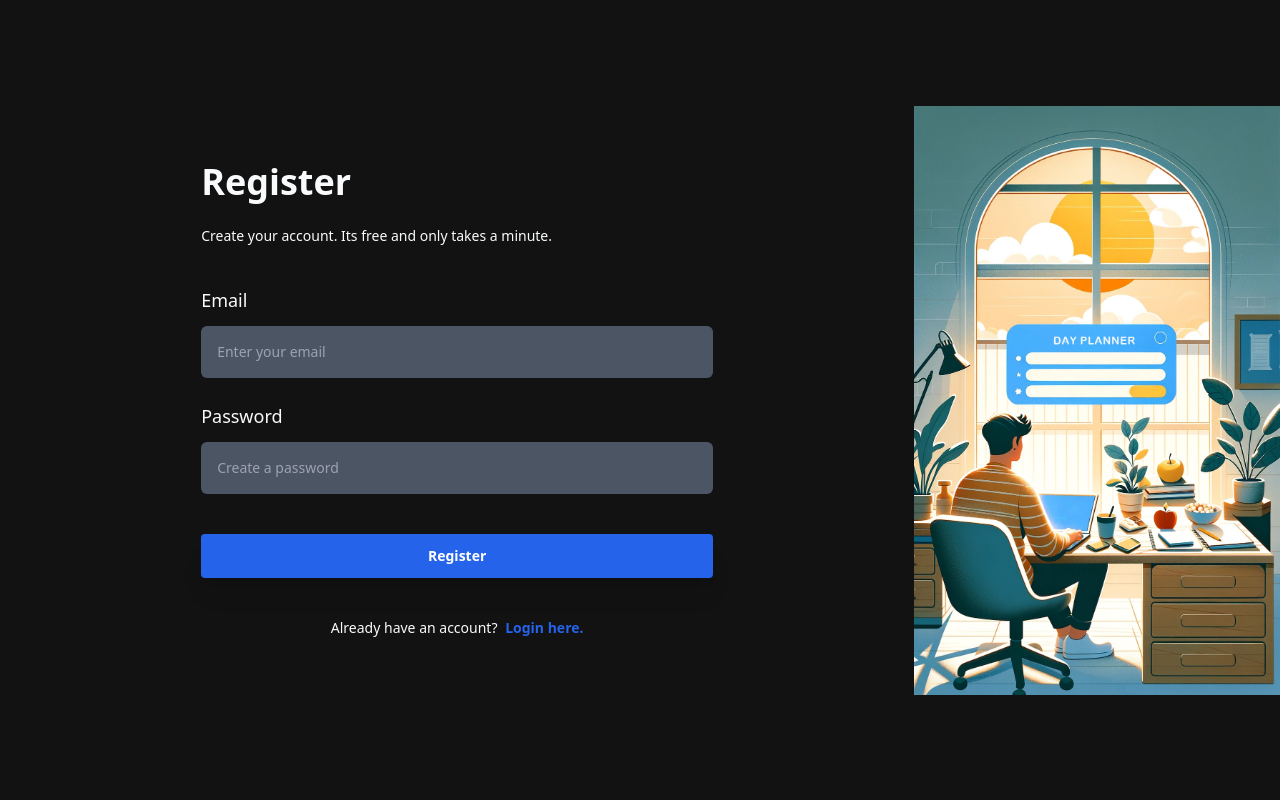
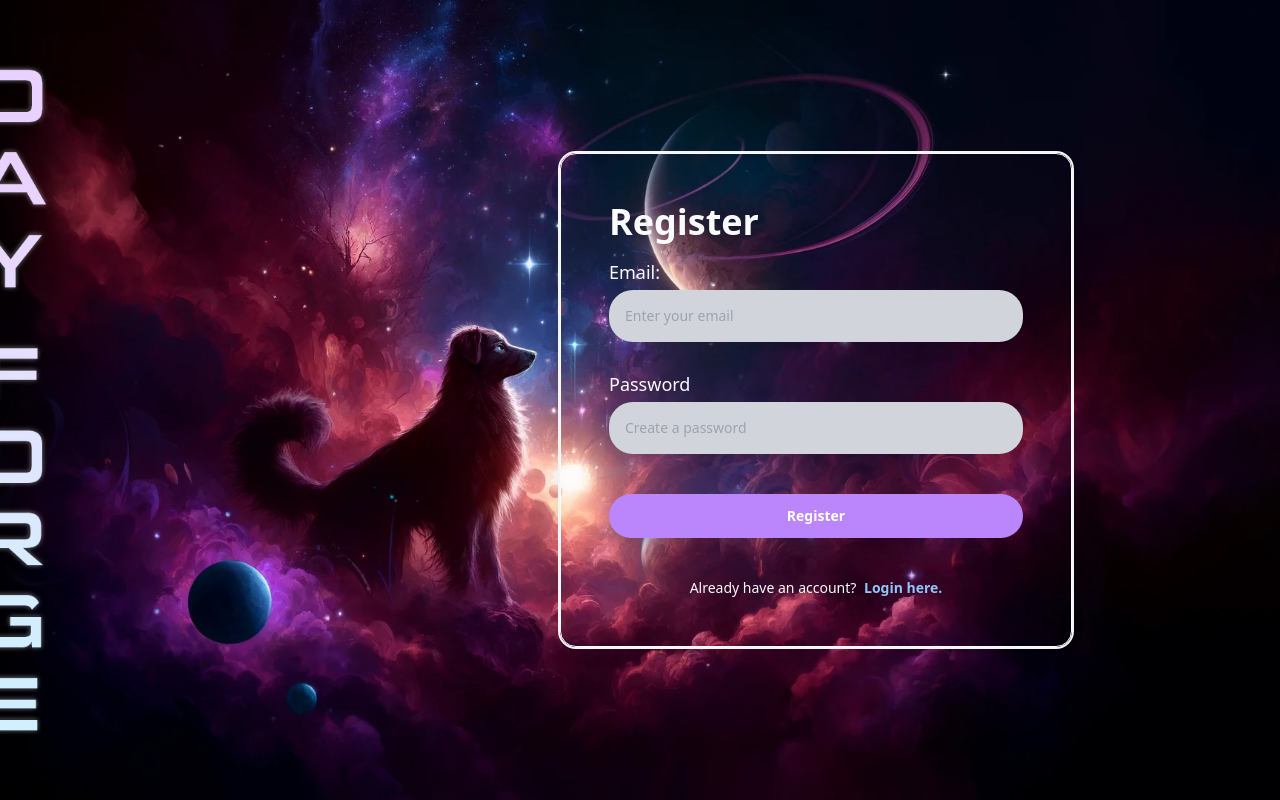
Before and after one commit to JasonBrunch/dayplanner, a Next.js app: page /registerPage in a window 1280 px wide. Built offline with nearby package versions, Linux system fonts and the light colour scheme; no server answers; a web font is replaced by a local one.

Commit message:
Fixed the css of the register page to match the login page

```diff
--- a/globals.css
+++ b/globals.css
@@ -126,3 +126,6 @@
    background: radial-gradient(circle,   rgba(0,191,255,1) 0%,  rgba(138,43,226,1) 100% );
 
 }
+.highlight {
+   background: var(--primary-color);
+}
--- a/pages/registerPage.js
+++ b/pages/registerPage.js
@@ -1,9 +1,8 @@
 import React, { useState } from "react";
 import { useRouter } from "next/router";
-import { registerUser } from '@/managers/loginManager'; // Ensure this is correctly imported
+import { registerUser } from "@/managers/loginManager"; // Ensure this is correctly imported
 import Link from "next/link";
 import { useUser } from "@/context/userContext";
-
 
 function RegisterPage() {
   const { login } = useUser();
@@ -38,55 +37,68 @@ function RegisterPage() {
       const result = await registerUser(email, password);
       if (result.success) {
         login(result.data);
-            router.push("/dashboard");  // Redirect to dashboard after registration
+        router.push("/dashboard"); // Redirect to dashboard after registration
       } else {
         console.error("Registration Error: ", result.message);
-            setErrors(prevErrors => ({ ...prevErrors, form: result.message }));
+        setErrors((prevErrors) => ({ ...prevErrors, form: result.message }));
       }
     } catch (error) {
       console.error("Registration Error: ", error);
-        setErrors(prevErrors => ({ ...prevErrors, form: error.message || 'Registration failed' }));
+      setErrors((prevErrors) => ({
+        ...prevErrors,
+        form: error.message || "Registration failed",
+      }));
     }
   };
 
   return (
-<div className="px-4 md:px-0 w-full  h-screen flex flex-row background font-sans text-white">
-      <div className="flex w-full  justify-center items-center">
+    <div
+      className="flex justify-end items-center h-screen w-full bg-no-repeat bg-cover bg-center"
+      style={{ backgroundImage: `url('/dayforge.jpg')` }}
+    >
+      <div className="w-full max-w-lg p-12 lg:mr-52 sm:border sm:border-gray-50 rounded-2xl sm:outline sm:outline-gray-100 sm:outline-2 shadow-lg">
         <form onSubmit={handleRegister} className="max-w-lg mx-auto w-full ">
-          <div className="mb-10">
-            <h3 className="text-4xl font-extrabold text-gray-50">Register</h3>
-            <p className="text-sm mt-6 text-gray-50">
-              Create your account. Its free and only takes a minute.
-            </p>
-          </div>
-          <div>
-            <label className="text-lg mb-3 block text-gray-50" htmlFor="email">Email</label>
+          <h3 className="text-4xl font-bold text-gray-50">Register</h3>
+
+          <div className=" py-4">
+            <label className="text-lg mb-1 block text-gray-50" htmlFor="email">
+              Email:
+            </label>
             <input
               id="email"
               type="email"
               value={email}
-              onChange={e => setEmail(e.target.value)}
-              className="w-full text-sm bg-gray-600 px-4 py-4 rounded-md outline-blue-600"
+              onChange={(e) => setEmail(e.target.value)}
+              className="w-full text-black text-sm bg-gray-300 px-4 py-4 rounded-3xl"
               placeholder="Enter your email"
             />
-            {errors.email && <p className="text-red-500 text-xs mt-2">{errors.email}</p>}
+            {errors.email && (
+              <p className="text-red-500 text-xs mt-2">{errors.email}</p>
+            )}
           </div>
-          <div className="mt-6">
-            <label className="text-lg mb-3 block text-gray-50" htmlFor="password">Password</label>
+          <div className="mt-3">
+            <label
+              className="text-lg mb-1 block text-gray-50"
+              htmlFor="password"
+            >
+              Password
+            </label>
             <input
               id="password"
               type="password"
               value={password}
-              onChange={e => setPassword(e.target.value)}
-              className="w-full text-sm bg-gray-600 px-4 py-4 rounded-md outline-blue-600"
+              onChange={(e) => setPassword(e.target.value)}
+              className="w-full text-black text-sm bg-gray-300 px-4 py-4 rounded-3xl"
               placeholder="Create a password"
             />
-            {errors.password && <p className="text-red-500 text-xs mt-2">{errors.password}</p>}
+            {errors.password && (
+              <p className="text-red-500 text-xs mt-2">{errors.password}</p>
+            )}
           </div>
           <div className="mt-10">
             <button
               type="submit"
-              className="w-full shadow-xl py-3 px-4 text-sm font-semibold rounded text-white bg-blue-600 hover:bg-blue-700 focus:outline-none"
+              className="w-full shadow-xl py-3 px-4 text-sm font-semibold rounded text-white highlight hover:bg-blue-700 focus:outline-none rounded-3xl"
             >
               Register
             </button>
@@ -95,24 +107,13 @@ function RegisterPage() {
             Already have an account?{" "}
             <Link
               href="/loginPage"
-            className="text-blue-600 font-semibold hover:underline ml-1">
+              className="text-blue-300 font-semibold hover:underline ml-1"
+            >
               Login here.
             </Link>
-
           </p>
         </form>
       </div>
-     <div className="hidden md:flex w-2/5  overflow-hidden">
-        <div style={{
-          width: '100%',
-          height: '100%',
-          backgroundImage: 'url(/loginPic.jpg)',
-          backgroundPosition: 'center',
-          backgroundSize: 'contain',
-          backgroundRepeat: 'no-repeat'
-        }} />
-      </div>
-
     </div>
   );
 }
```
Lines whose indentation alone changed are shown as unchanged.
